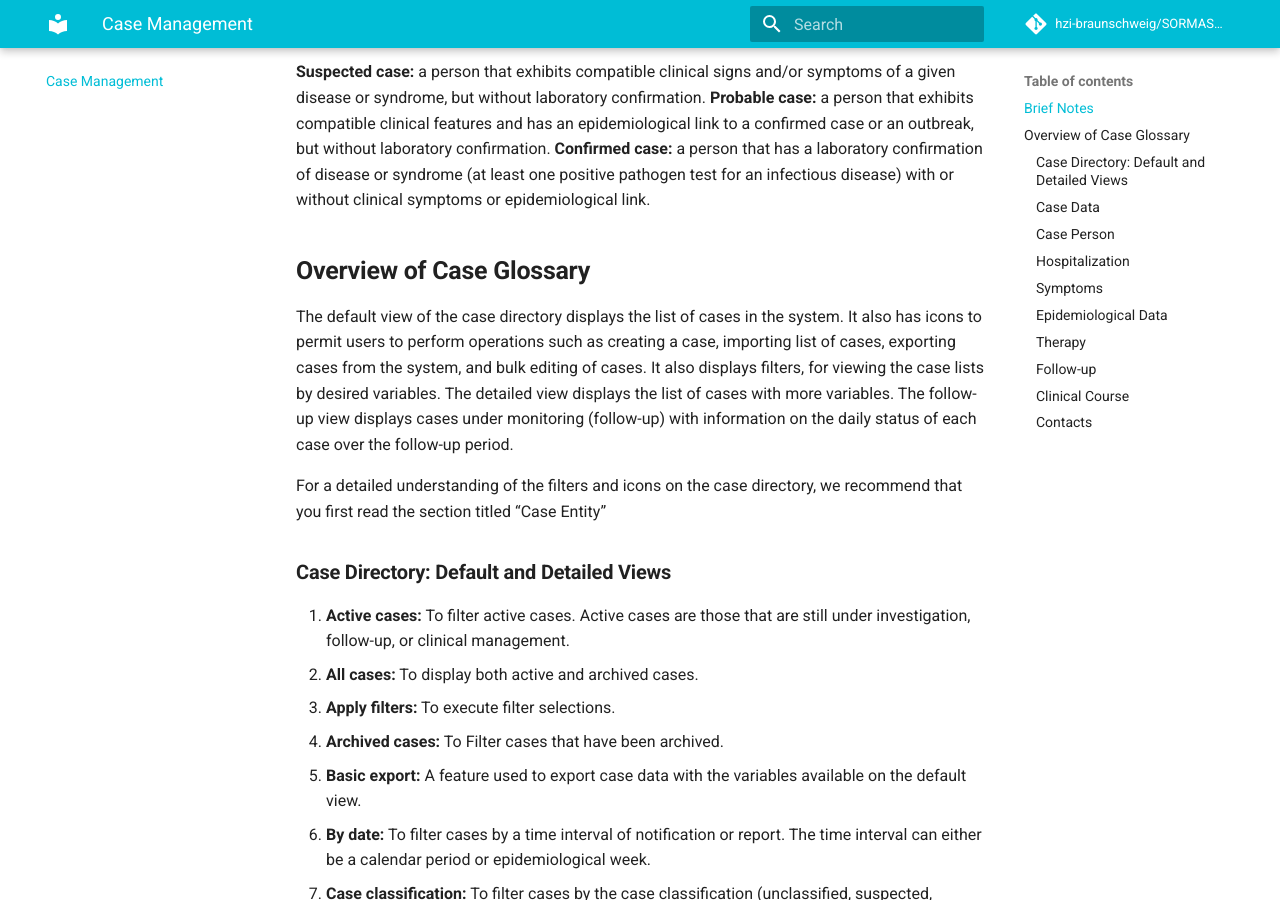
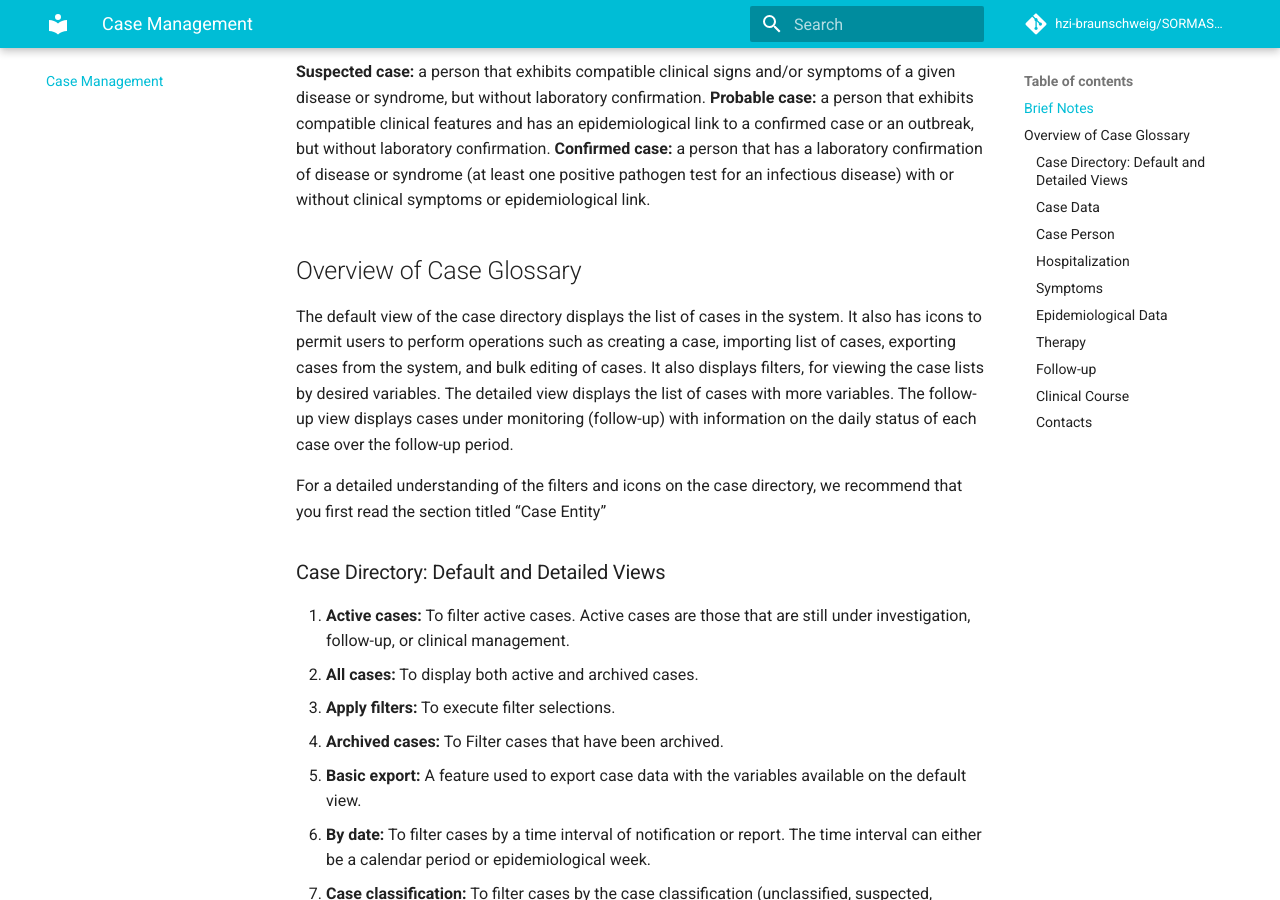
Before and after one commit to SORMAS-Foundation/SORMAS-Glossary, an MkDocs documentation site: the page built from docs/Case_Management.md, in a window 1280 px wide and 900 px high, scrolled down 616 px. Built offline with MkDocs 1.6.1 and Material for MkDocs 9.7.7, drawn with Linux system fonts in a browser that asks for light colours; comment, search, counter and statistics services are not loaded.

```diff
--- a/docs/Case_Management.md
+++ b/docs/Case_Management.md
@@ -11,13 +11,13 @@ Based on the applicable criteria, cases are generally classified into three cate
 **Suspected case:** a person that exhibits compatible clinical signs and/or symptoms of a given disease or syndrome, but without laboratory confirmation.
 **Probable case:** a person that exhibits compatible clinical features and has an epidemiological link to a confirmed case or an outbreak, but without laboratory confirmation. **Confirmed case:** a person that has a laboratory confirmation of disease or syndrome (at least one positive pathogen test for an infectious disease) with or without clinical symptoms or epidemiological link.
 
-## **Overview of Case Glossary**
+## Overview of Case Glossary
 
 The default view of the case directory displays the list of cases in the system. It also has icons to permit users to perform operations such as creating a case, importing list of cases, exporting cases from the system, and bulk editing of cases. It also displays filters, for viewing the case lists by desired variables. The detailed view displays the list of cases with more variables. The follow-up view displays cases under monitoring (follow-up) with information on the daily status of each case over the follow-up period.
 
 For a detailed understanding of the filters and icons on the case directory, we recommend that you first read the section titled “Case Entity”
 
-### **Case Directory: Default and Detailed Views**
+### Case Directory: Default and Detailed Views
 
 1. **Active cases:** To filter active cases. Active cases are those that are still under investigation, follow-up, or clinical management.
 2.	**All cases:** To display both active and archived cases.
```
